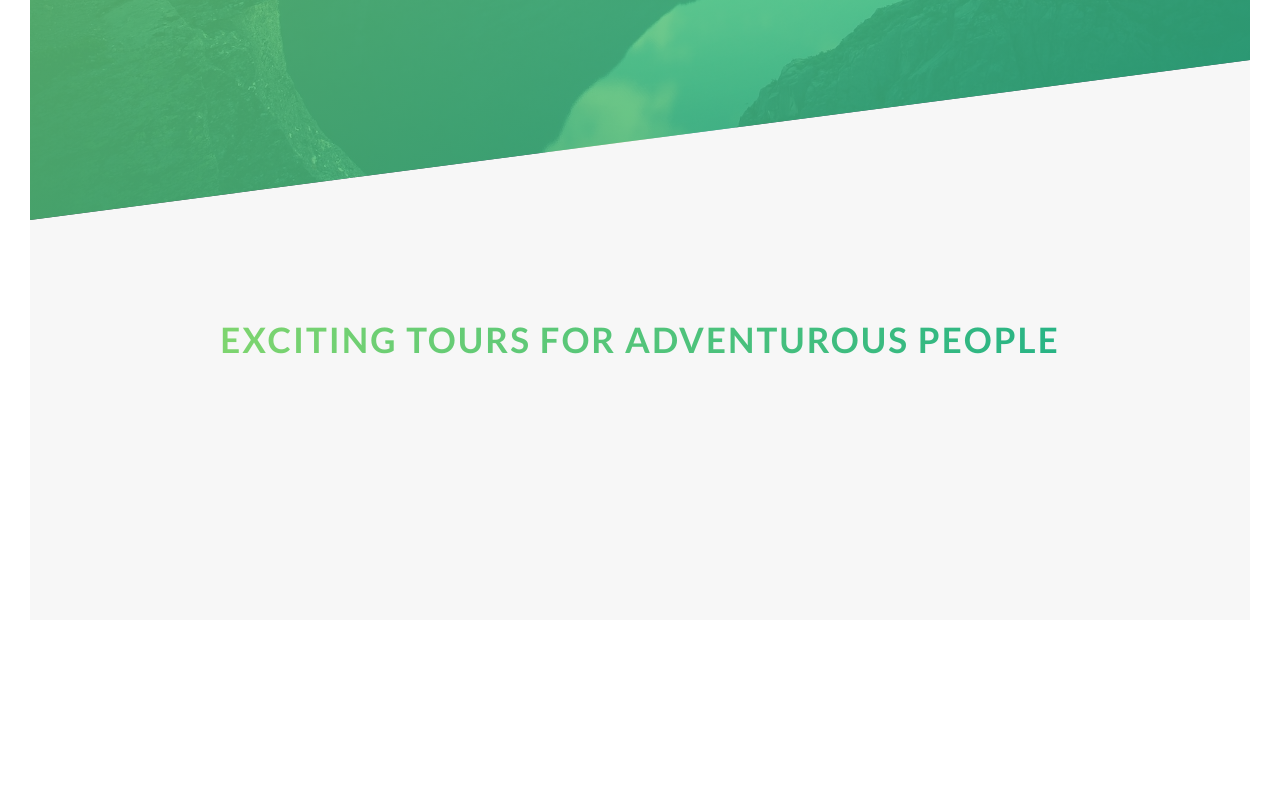
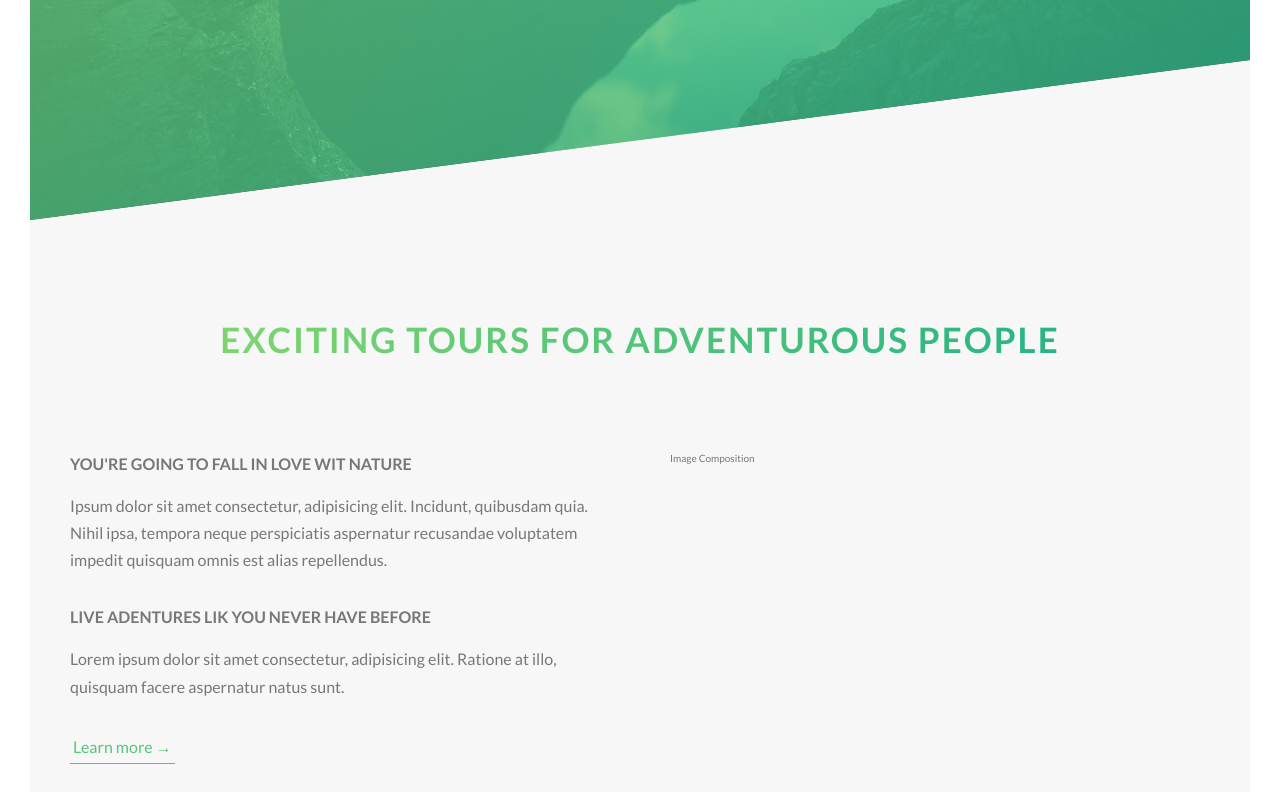
Before and after one commit to meruyert93/Natours-project-advanced-CSS, a website: page starter/index.html in a window 1280 px wide. Shown: the part 570-1362 px from the top of the page. Before the commit the page ends 1220 px from the top, so only its background shows below. Drawn offline with Linux system fonts and the light colour scheme; files that its build step writes are made by us from their sources.

Commit message:
main section paragraph design

```diff
--- a/sass/abstracts/_variables.scss
+++ b/sass/abstracts/_variables.scss
@@ -9,6 +9,9 @@ $color-grey-dark: #777;
 $color-white: #fff;
 $color-black: #000;
 
+//font
+$default-font-size: 1.6rem;
+
 //GRID
 $grid-width: 114rem;
 $gutter-vertical: 8rem;
--- a/sass/base/_typography.scss
+++ b/sass/base/_typography.scss
@@ -51,3 +51,17 @@ body {
         text-shadow: .5rem 1rem 2rem rgba($color-black, .2);
     }
 }
+
+.heading-tertiary {
+    font-size: $default-font-size;
+    font-weight: 700;
+    text-transform: uppercase;
+}
+
+.paragraph {
+    font-size: $default-font-size;
+
+    &:not(:last-child) {
+        margin-bottom: 3rem;
+    }
+}
--- a/sass/base/_utilities.scss
+++ b/sass/base/_utilities.scss
@@ -1,3 +1,5 @@
-.u-center-text {
-    text-align: center;
-}
+.u-center-text { text-align: center; }
+
+.u-margin-bottom-big  { margin-bottom: 8rem; }
+.u-margin-bottom-medium { margin-bottom: 4rem;}
+.u-margin-bottom-small { margin-bottom: 1.5rem; }
--- a/sass/components/_button.scss
+++ b/sass/components/_button.scss
@@ -9,7 +9,7 @@
         border-radius: 10rem;
         transition: all .2s;
         position: relative;
-        font-size: 1.6rem;
+        font-size: $default-font-size;
     }
 
     &:hover {
@@ -54,3 +54,29 @@
         animation-fill-mode: backwards;
     }
 }
+
+.btn-text {
+    &:link,
+    &:visited {
+        font-size: $default-font-size;
+        color: $color-primary;
+        display: inline-block;
+        text-decoration: none;
+        border-bottom: 1px solid $color-primary;
+        padding: 3px;
+        transition: all .2s;
+    }
+
+    &:hover {
+        background-color: $color-primary;
+        color: $color-white;
+        box-shadow: 0 1rem 2 rem rgba($color-black, .25);
+        transform: translateY(-2px);
+    }
+
+    &:active {
+        box-shadow: 0 1rem 2 rem rgba($color-black, .25);
+        transform: translateY(0);
+    }
+
+}
--- a/sass/layout/_grid.scss
+++ b/sass/layout/_grid.scss
@@ -1,6 +1,5 @@
 .row {
     max-width: $grid-width;
-    background-color: #eee;
     margin: 0 auto;
 
     &:not(:last-child) {
@@ -10,7 +9,6 @@
     @include clearfix;
 
     [class^="col-"] {
-        background-color: orangered;
         float: left;
 
         &:not(:last-child) {
--- a/starter/index.html
+++ b/starter/index.html
@@ -29,10 +29,34 @@
 
         <main>
             <section class="section-about">
-                <div class="u-center-text">
+                <div class="u-center-text u-margin-bottom-big">
                     <h2 class="heading-secondary">
                         Exciting tours for adventurous people
                     </h2>
+                </div>
+
+                <div class="row">
+                    <div class="col-1-of-2">
+                        <h3 class="heading-tertiary u-margin-bottom-small">
+                            You're going to fall in love wit nature
+                        </h3>
+                        <p class="paragraph">
+                            Ipsum dolor sit amet consectetur, adipisicing elit. Incidunt, quibusdam quia. Nihil ipsa, tempora neque perspiciatis aspernatur recusandae voluptatem impedit quisquam  omnis est alias repellendus.
+                        </p>
+                        <h3 class="heading-tertiary u-margin-bottom-small">
+                            Live adentures lik you never have before
+                        </h3>
+                        <p class="paragraph">
+                            Lorem ipsum dolor sit amet consectetur, adipisicing elit. Ratione at illo, quisquam facere aspernatur natus sunt.
+                        </p>
+
+                        <a href="#" class="btn-text">
+                            Learn more &rarr;
+                        </a>
+                    </div>
+                    <div class="col-1-of-2">
+                        Image Composition
+                    </div>
                 </div>
             </section>
         </main>
```
Also changed, not shown: starter/css/style.css.
